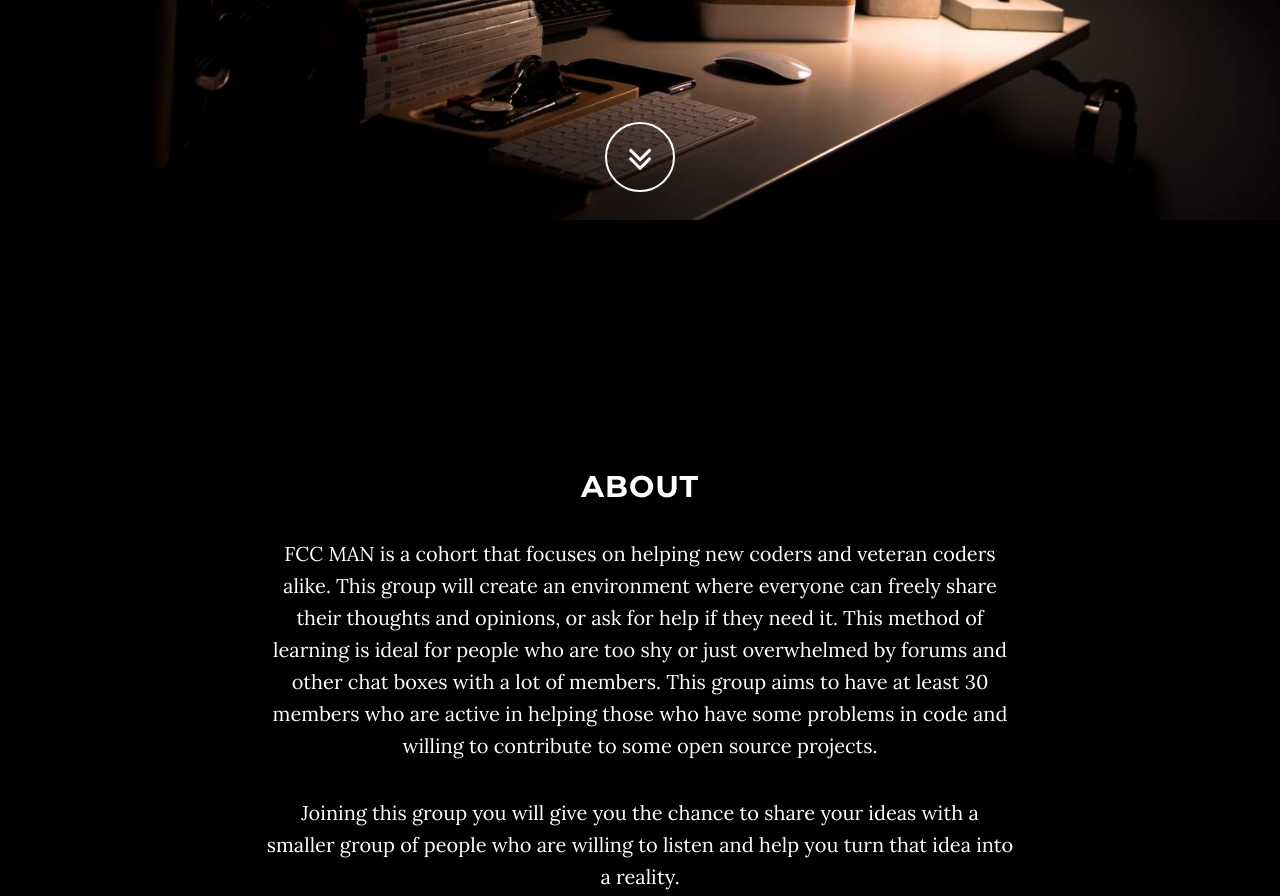
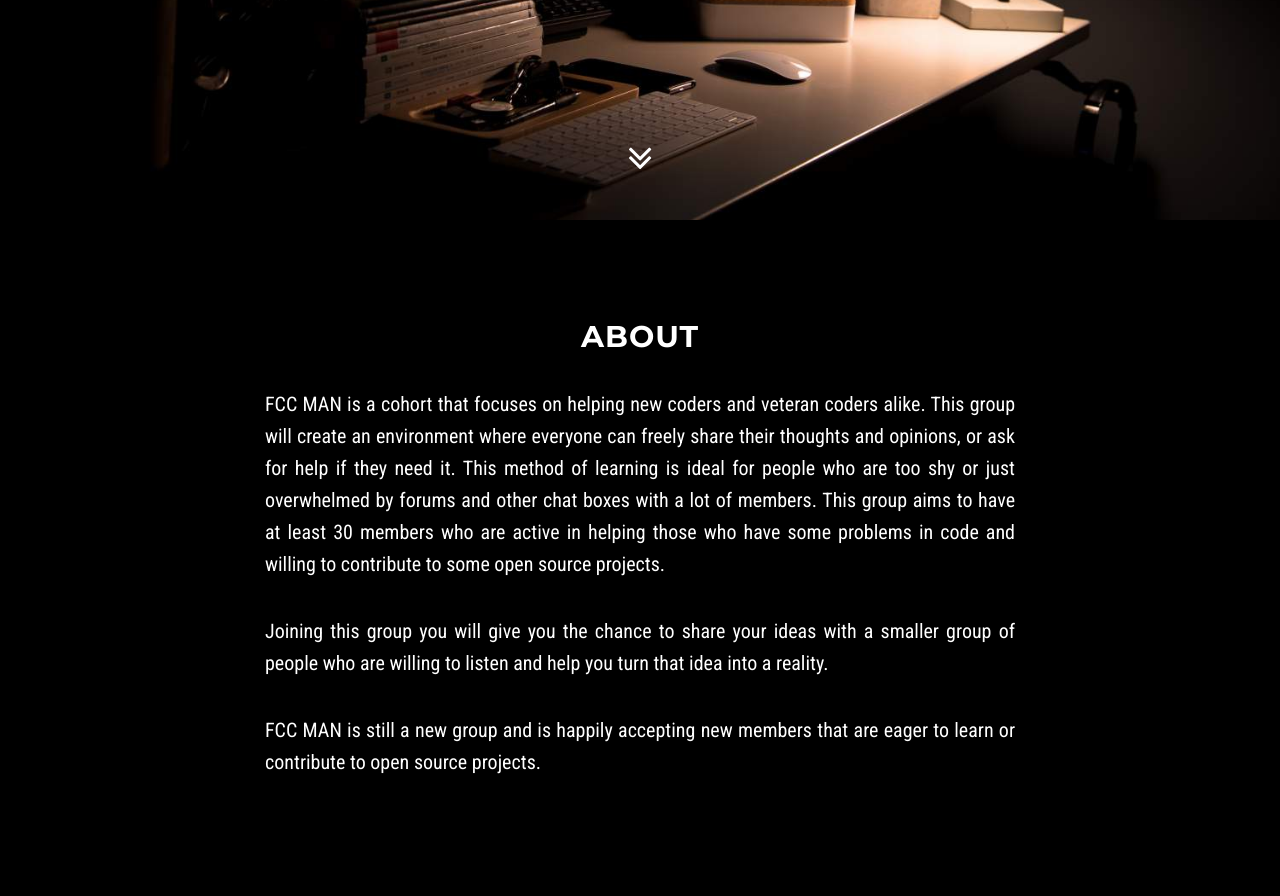
Before and after one commit to da7thsin/fccman, a website: page index.html in a window 1280 px wide. Shown: the part 580-1476 px from the top of the page. Drawn offline with nearby package versions, Linux system fonts and the light colour scheme.

Commit message:
Slight changes to style: Justified <p> elements, tweaked numbers on padding-top from the .content-section & font-size from footer, removed white border on the intro button

```diff
--- a/css/grayscale.css
+++ b/css/grayscale.css
@@ -30,6 +30,7 @@ p {
   margin: 0 0 25px;
   font-size: 18px;
   line-height: 1.5;
+  font-family: 'Roboto Condensed', sans-serif;
 }
 @media (min-width: 768px) {
   p {
@@ -52,6 +53,9 @@ a:focus {
 .light {
   font-weight: 400;
 }
+
+
+/*NAVBAR STYLE*/
 .navbar-custom {
   margin-bottom: 0;
   border-bottom: 1px solid rgba(255, 255, 255, 0.3);
@@ -118,6 +122,8 @@ a:focus {
   }
 }
 
+
+/*INTRO STYLE*/
 .intro, .intro-body{
   width: 100%;
   height: 100%;
@@ -169,6 +175,8 @@ a:focus {
   }
 }
 
+
+/*INTRO BUTTON STYLE*/
 .btn-circle {
   position: absolute;
   left: 50%;
@@ -177,7 +185,6 @@ a:focus {
   width: 70px;
   height: 70px;
   padding: 7px 16px;
-  border: 2px solid white;
   border-radius: 100% !important;
   font-size: 40px;
   color: white;
@@ -236,9 +243,24 @@ a:focus {
     transform: scale(1);
   }
 }
+
+
+/*ABOUT SECTION STYLE*/
+.about{
+  width: 100%;
+  height: 100%;
+}
+
+.about-content{
+  text-align: justify;
+}
+
+
+
 .content-section {
   padding-top: 100px;
 }
+
 .download-section {
   width: 100%;
   padding: 50px 0;
@@ -257,7 +279,7 @@ a:focus {
 }
 @media (min-width: 767px) {
   .content-section {
-    padding-top: 250px;
+    padding-top: 100px;
   }
   .download-section {
     padding: 100px 0;
@@ -311,6 +333,7 @@ footer {
 }
 footer p {
   margin: 0;
+  font-size: 15px;
 }
 ::-moz-selection {
   text-shadow: none;
```
